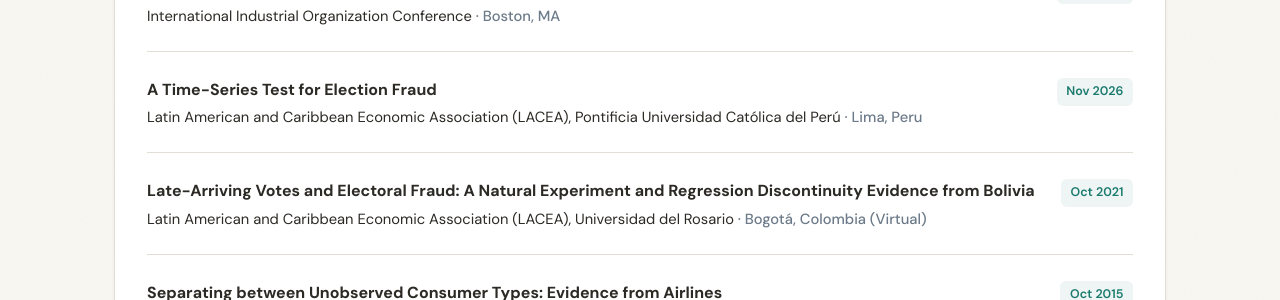
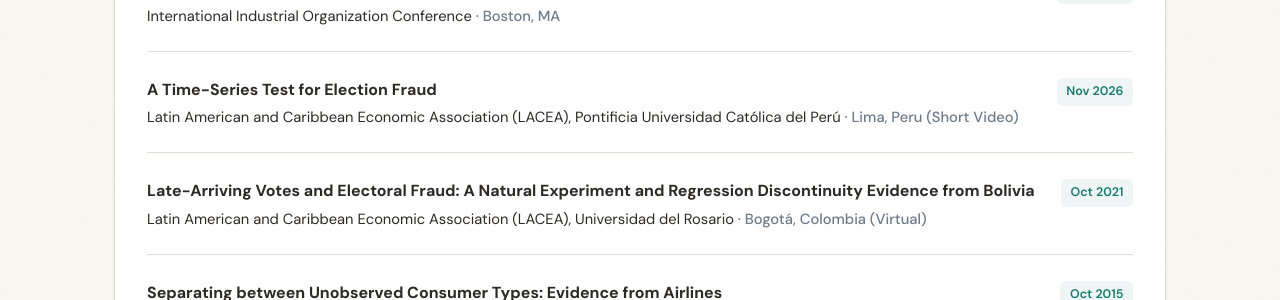
Before and after one commit to diegoescobari/diegoescobari.github.io, a Jekyll site: the page built from _pages/presentations.md, in a window 1280 px wide and 900 px high, scrolled down 4028 px. Shown: the part 153-453 px from the top of the window. Built offline with Jekyll 4.4.1, drawn with Linux system fonts in a browser that asks for light colours.

Commit message:
presentations.yml

```diff
--- a/_data/presentations.yml
+++ b/_data/presentations.yml
@@ -6,7 +6,7 @@
 - title: A Time-Series Test for Election Fraud
   event: Latin American and Caribbean Economic Association (LACEA), Pontificia
     Universidad Católica del Perú
-  location: Lima, Peru
+  location: Lima, Peru (Short Video)
   year: 2026
   date: November
 - title: A Time-Series Test for Election Fraud
```
